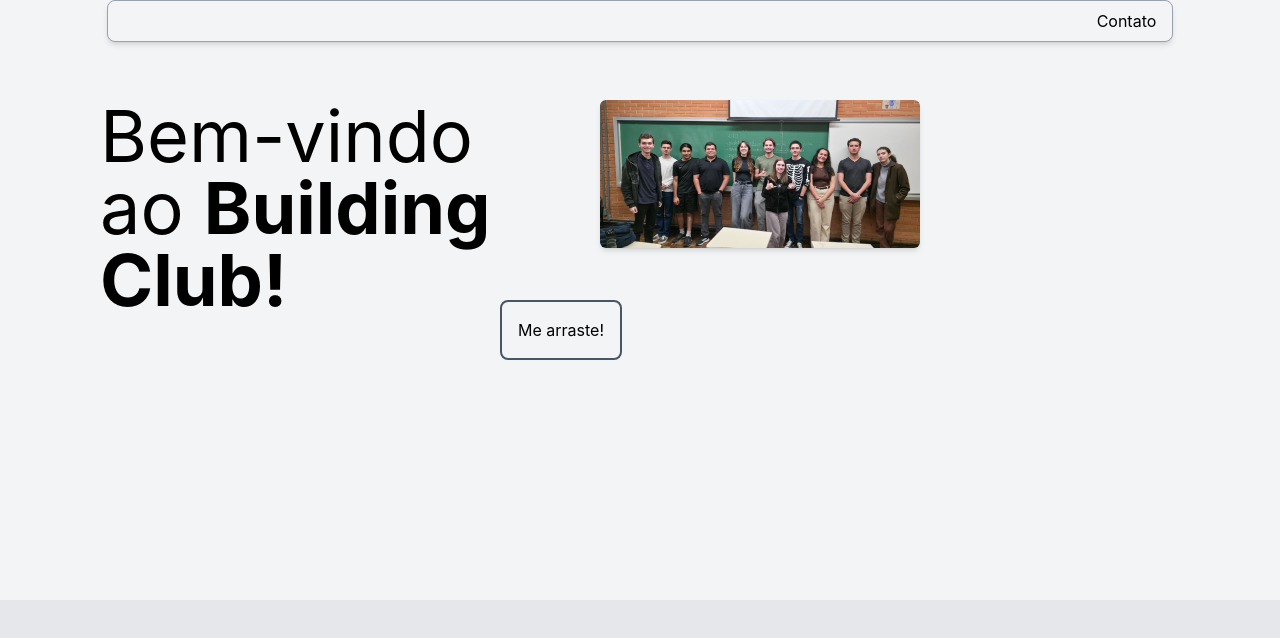
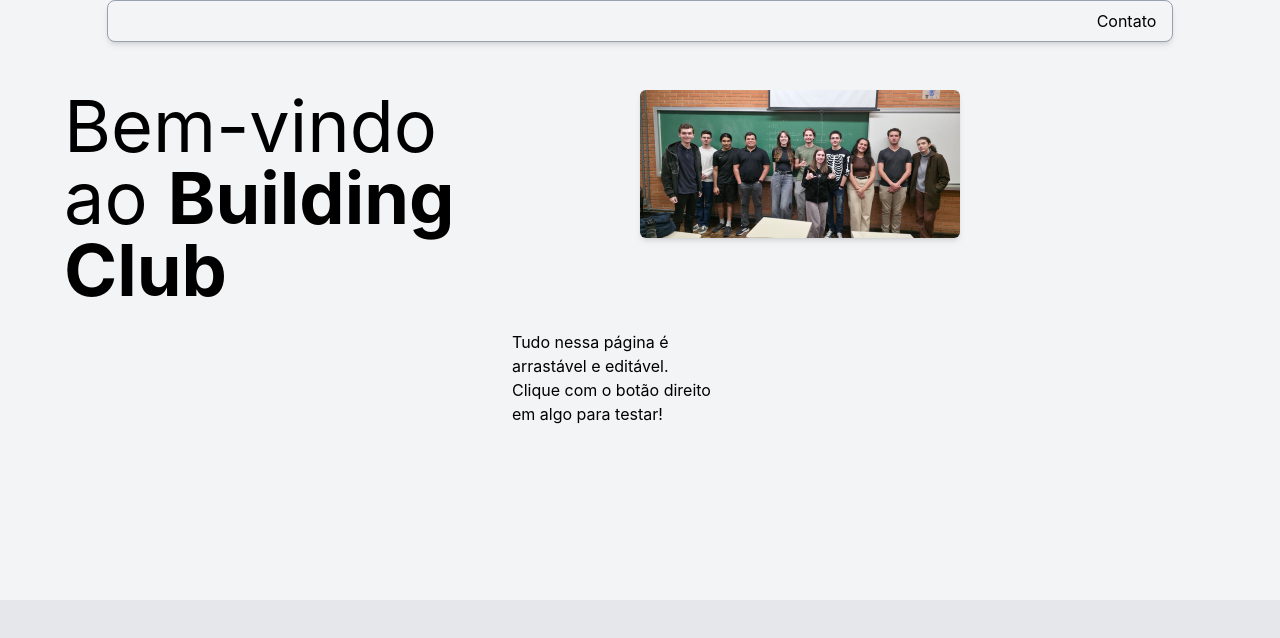
Before and after one commit to alifoo/builders-club, a React (Vite) app: page / in a window 1280 px wide. Shown: the top 638 px of the page. Built offline with nearby package versions, Linux system fonts and the light colour scheme.

Commit message:
refactor: percentage based position with conversion to pixels

```diff
--- a/web/components/InteractiveBanner/DraggableElement.tsx
+++ b/web/components/InteractiveBanner/DraggableElement.tsx
@@ -6,24 +6,34 @@ interface Props {
   y: number;
   onMove: (id: string, x: number, y: number) => void;
   children: React.ReactNode;
+  containerRef: React.RefObject<HTMLDivElement | null>
 }
 
-const DraggableElement = ({ id, x, y, onMove, children }: Props) => {
+const DraggableElement = ({ id, x, y, onMove, children, containerRef }: Props) => {
   const dragOffset = useRef({ x: 0, y: 0 })
 
   function handleMouseDown(e: React.MouseEvent<HTMLDivElement>) {
     e.preventDefault();
 
-    const offsetX = e.clientX - x;
-    const offsetY = e.clientY - y;
-    dragOffset.current = { x: offsetX, y: offsetY };
+    const container = containerRef.current
+    if (!container) return
+
+    const rect = container.getBoundingClientRect()
+    const elementPixelX = rect.left + (x / 100) * rect.width
+    const elementPixelY = rect.top + (y / 100) * rect.height
+
+    dragOffset.current = { x: e.clientX - elementPixelX, y: e.clientY - elementPixelY };
     window.addEventListener("mousemove", handleMouseMove)
     window.addEventListener("mouseup", handleMouseUp)
   }
 
   function handleMouseMove(e: MouseEvent) {
-    const newX = e.clientX - dragOffset.current.x;
-    const newY = e.clientY - dragOffset.current.y;
+    const container = containerRef.current
+    if (!container) return
+
+    const rect = container.getBoundingClientRect()
+    const newX = (e.clientX - dragOffset.current.x - rect.left) / rect.width * 100
+    const newY = (e.clientY - dragOffset.current.y - rect.top) / rect.height * 100
     onMove(id, newX, newY);
   }
 
@@ -33,7 +43,7 @@ const DraggableElement = ({ id, x, y, onMove, children }: Props) => {
   }
 
   return (
-    <div className="absolute cursor-grab" style={{ left: x, top: y, width: 'max-content' }} onMouseDown={handleMouseDown}>
+    <div className="absolute cursor-grab" style={{ left: `${x}%`, top: `${y}%`, width: 'max-content' }} onMouseDown={handleMouseDown}>
       {children}
     </div >
   )
--- a/web/components/InteractiveBanner/InteractiveBanner.tsx
+++ b/web/components/InteractiveBanner/InteractiveBanner.tsx
@@ -1,4 +1,4 @@
-import { useState } from "react"
+import { useRef, useState } from "react"
 import type { BannerElement } from "./types";
 import DraggableElement from "./DraggableElement";
 import Navbar from "../Navbar";
@@ -6,10 +6,12 @@ import clube from "../../assets/clube.jpg";
 
 const InteractiveBanner = () => {
   const [positions, setPositions] = useState<Record<string, { x: number, y: number }>>({
-    'main-title': { x: 100, y: 100 },
-    'image-1': { x: 600, y: 100 },
-    'card-1': { x: 500, y: 300 },
+    'main-title': { x: 5, y: 15 },
+    'image-1': { x: 50, y: 15 },
+    'text-1': { x: 40, y: 55 },
   })
+
+  const containerRef = useRef<HTMLDivElement>(null)
 
   function handleMove(id: string, x: number, y: number) {
     setPositions(prev => ({
@@ -19,18 +21,16 @@ const InteractiveBanner = () => {
   }
 
   return (
-    <div className="relative h-150 bg-gray-100 overflow-hidden">
+    <div ref={containerRef} className="relative h-150 bg-gray-100 overflow-hidden">
       <Navbar />
-      <DraggableElement id="main-title" x={positions['main-title'].x} y={positions['main-title'].y} onMove={handleMove}>
-        <h1 className="text-7xl max-w-md">Bem-vindo ao <b>Building Club!</b></h1>
+      <DraggableElement id="main-title" x={positions['main-title'].x} y={positions['main-title'].y} onMove={handleMove} containerRef={containerRef}>
+        <h1 className="text-3xl md:text-5xl lg:text-7xl max-w-md">Bem-vindo ao <b>Building Club</b></h1>
       </DraggableElement>
-      <DraggableElement id="image-1" x={positions['image-1'].x} y={positions['image-1'].y} onMove={handleMove} >
+      <DraggableElement id="image-1" x={positions['image-1'].x} y={positions['image-1'].y} onMove={handleMove} containerRef={containerRef}>
         <img src={clube} alt="Clube" className="size-3/12 rounded-md shadow-md" />
       </DraggableElement >
-      <DraggableElement id="card-1" x={positions['card-1'].x} y={positions['card-1'].y} onMove={handleMove} >
-        <button className="border-2 border-gray-600 rounded-lg p-4 bg-gray-100">
-          Me arraste!
-        </button>
+      <DraggableElement id="text-1" x={positions['text-1'].x} y={positions['text-1'].y} onMove={handleMove} containerRef={containerRef}>
+        <p className="max-w-52">Tudo nessa página é arrastável e editável. Clique com o botão direito em algo para testar!</p>
       </DraggableElement >
     </div >
   )
```
